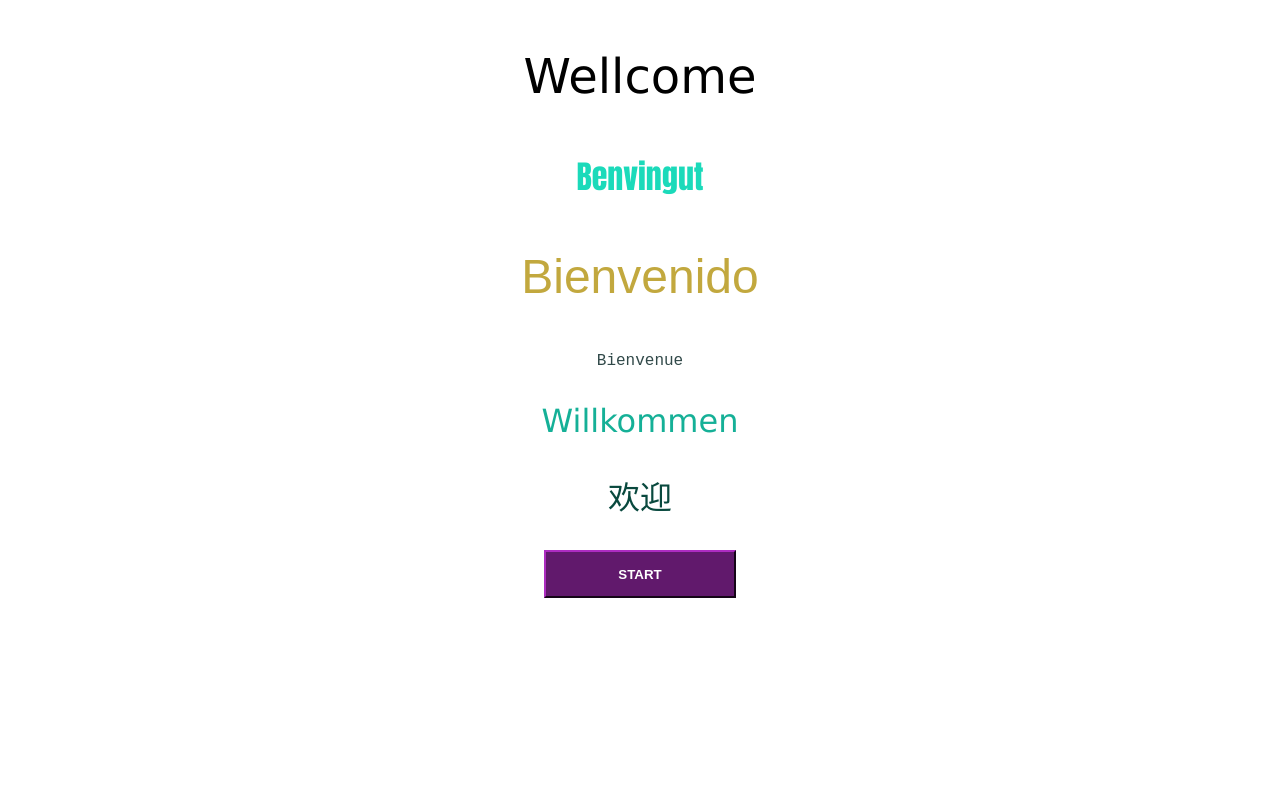
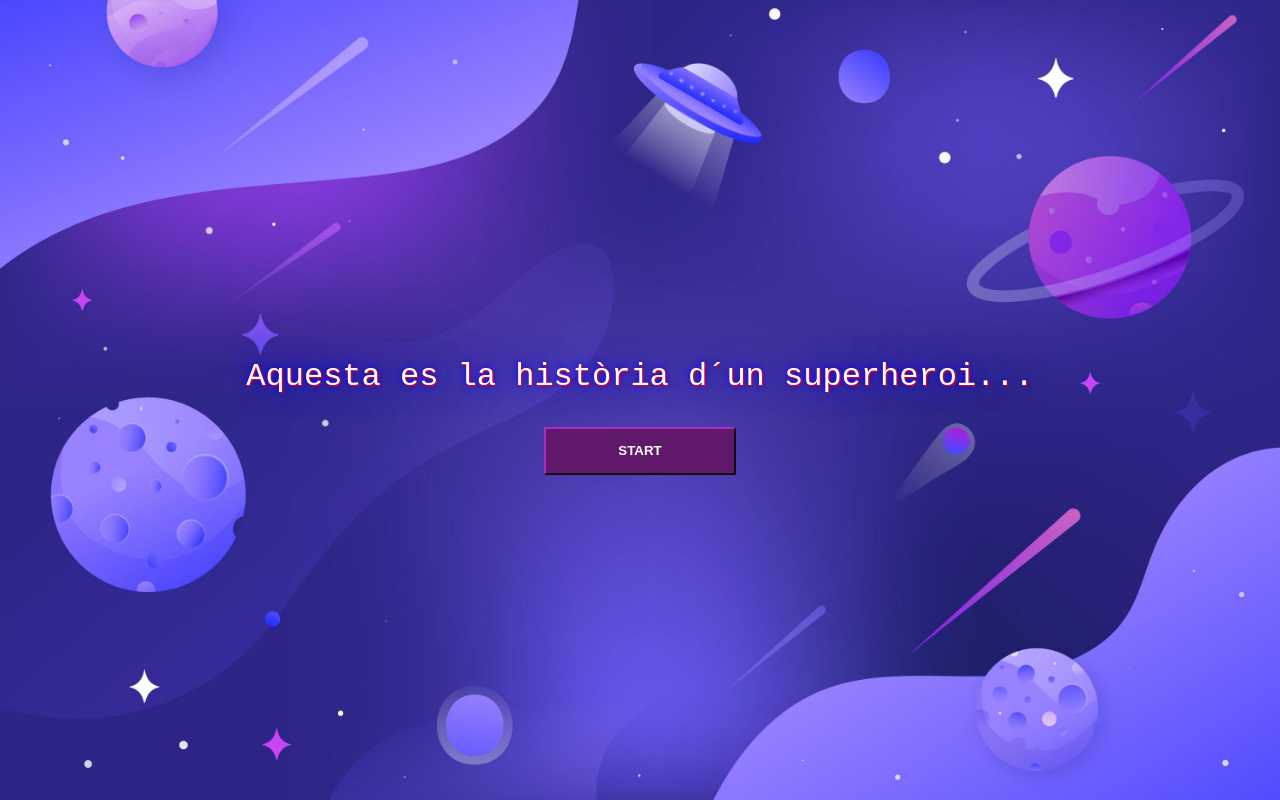
Before and after one commit to missvader/SPRINT-6, a React (Create React App) app: page / in a window 1280 px wide. Built offline with nearby package versions, Linux system fonts and the light colour scheme.

Commit message:
Exercise 6

```diff
--- a/src/App.css
+++ b/src/App.css
@@ -1,5 +1,22 @@
 
 #body{
-  background-color:#251, 254, 249;
+
+
   text-align: center;
+
+
+
+ /*background-size: 100% 100%;*/
 }
+.wellcome{
+  height: 100vh;
+  display: flex;
+  flex-direction: column;
+  align-items: center;
+  justify-content: center;
+  align-items: center;
+  background-image: url(./assets/img/space.jpg);
+  background-position: center;
+  background-size: cover;
+
+}
--- a/src/components/escena/Escena.js
+++ b/src/components/escena/Escena.js
@@ -8,7 +8,7 @@ function Escena({ historias }) {
     //logica para que pare cuando llegue a inicio o final historias:
     //si count mayor que 0, el boton anterior ejecuta count -1, sino, count se queda igual(asi se queda seleccionada la primera historia que tiene index 0)
     //si count es menor que la longitud del array, el count puede avanzar sumando 1, hasta que no se cumpla cond pq está en la ultima historia y entonces count se queda igual
-    <Container>
+    <Container background={historias[count].img}>
       <DivButtons>
         <Button onClick={() => setCount(count > 0 ? count - 1 : count)}>
           Anterior
--- a/src/components/escena/Wellcome.js
+++ b/src/components/escena/Wellcome.js
@@ -1,15 +1,10 @@
 import React from "react";
-import {Ingles, Catalan, Castellano,Frances, Chino, Aleman,Start} from "./styled-components";
+import {Start, Intro} from "./styled-components";
 function Wellcome({start}){
   //importante pasar props para poder hacer renderizado condicional en app.js
   return(
     <div className="wellcome">
-      <Ingles>Wellcome</Ingles>
-      <Catalan>Benvingut</Catalan>
-      <Castellano>Bienvenido</Castellano>
-      <Frances>Bienvenue</Frances>
-      <Aleman>Willkommen</Aleman>
-      <Chino>欢迎</Chino>
+      <Intro>Aquesta es la història d´un superheroi...</Intro>
       <Start onClick={start}>START</Start>
     </div>
   )
--- a/src/components/escena/styled-components.js
+++ b/src/components/escena/styled-components.js
@@ -1,17 +1,24 @@
 import styled from 'styled-components';
 export const Texto = styled.p`
   display: flex;
+  height: 2rem;
   border: 2px solid black;
   justify-content: center;
   border-radius: 50px;
   margin-right: 2rem;
   margin-left: 2rem;
   padding: 1rem 0 1rem 0;
+
   background-color: ${({selectedHistoria})=>
-    (selectedHistoria ? "#FF9F9F" : "white") };
+    (selectedHistoria ? "#FF9F9F" : "rgb(255,255,255,0.4)") };
 `
 export const Container = styled.div`
-  display: grid;
+  display: flex;
+  flex-direction: column;
+  height: 100vh;
+  background-size: cover;
+  background-position: center;
+  background-image: ${({background})=> `url(${background})`};
 
 `
 export const Button = styled.button`
@@ -21,7 +28,7 @@ export const Button = styled.button`
   &:hover{
     cursor: pointer;
   }
-  background-color: #5A8787;
+  background-color: rgb(90, 135, 135,0.5);
   color: white;
 `
 export const DivButtons = styled.div`
@@ -46,31 +53,9 @@ export const Start = styled.button`
 
 
 `
-export const Ingles = styled.p`
-  font-family: 'Lucida Sans', 'Lucida Sans Regular', 'Lucida Grande', 'Lucida Sans Unicode', Geneva, Verdana, sans-serif;
-  font-size: 3rem;
-`
-export const Catalan = styled.p`
-  color: #1BDABA;
+export const Intro = styled.p`
   font-size: 2rem;
-  font-family: Impact, Haettenschweiler, 'Arial Narrow Bold', sans-serif;
-`
-export const Castellano = styled.p`
-  color: #C2A83E;
-  font-size: 3rem;
-  font-family: Arial, Helvetica, sans-serif;
-`
-export const Aleman = styled.p`
-  color: #15B097;
-  font-family: 'Lucida Sans', 'Lucida Sans Regular', 'Lucida Grande', 'Lucida Sans Unicode', Geneva, Verdana, sans-serif;
-  font-size: 2rem;
-`
-export const Frances = styled.p`
-  color: #314949;
-  font-size: 1rem;
+  color: white;
+  text-shadow: 1px 1px 2px red, 0 0 1em blue, 0 0 0.2em blue;
   font-family: 'Courier New', Courier, monospace;
 `
-export const Chino = styled.p`
-  color: #09493E;
-  font-size: 2rem;
-`
```
Also changed, not shown: src/assets/img/space.jpg (added), 1 other file (tests, documents, lock files or other folders).
